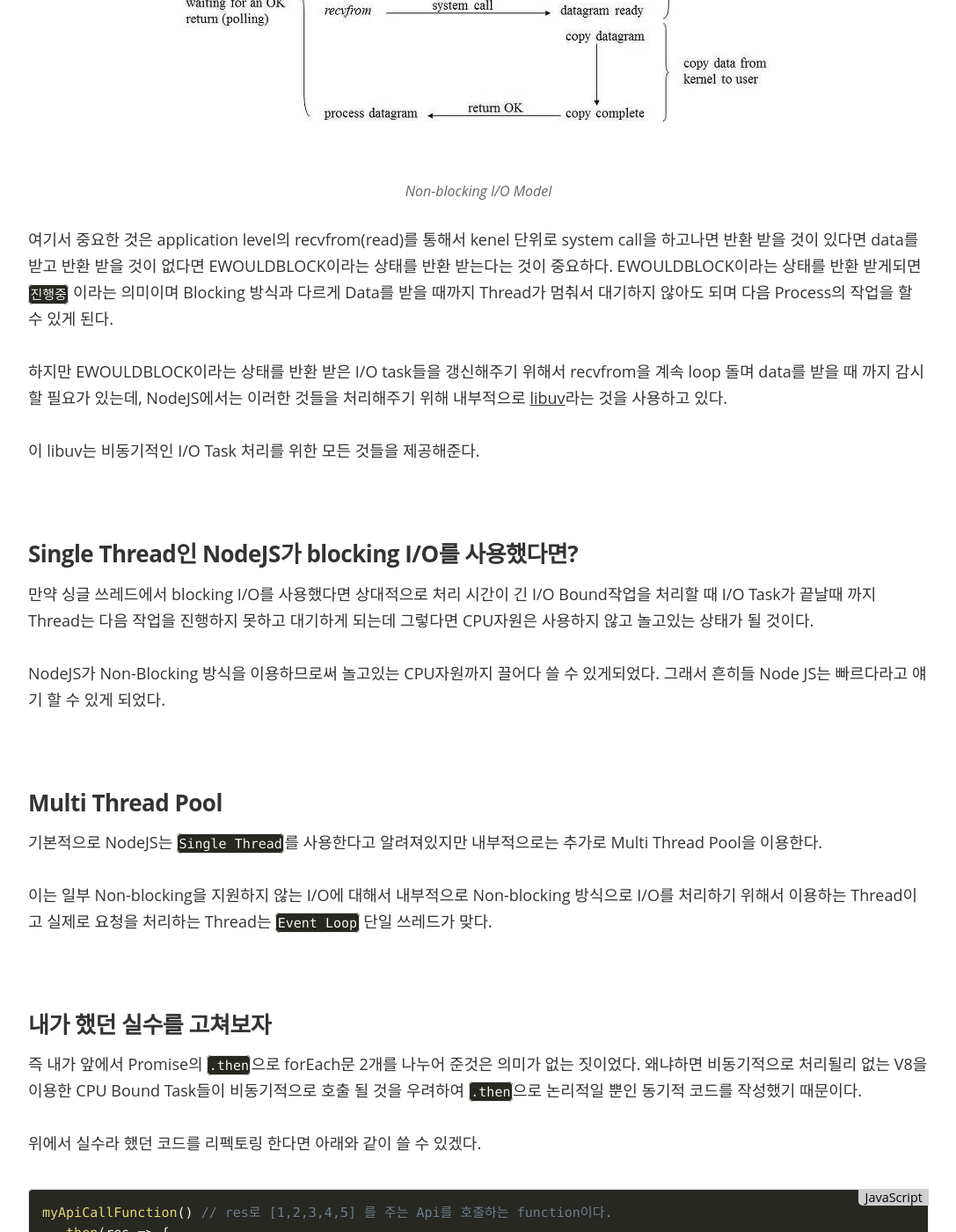
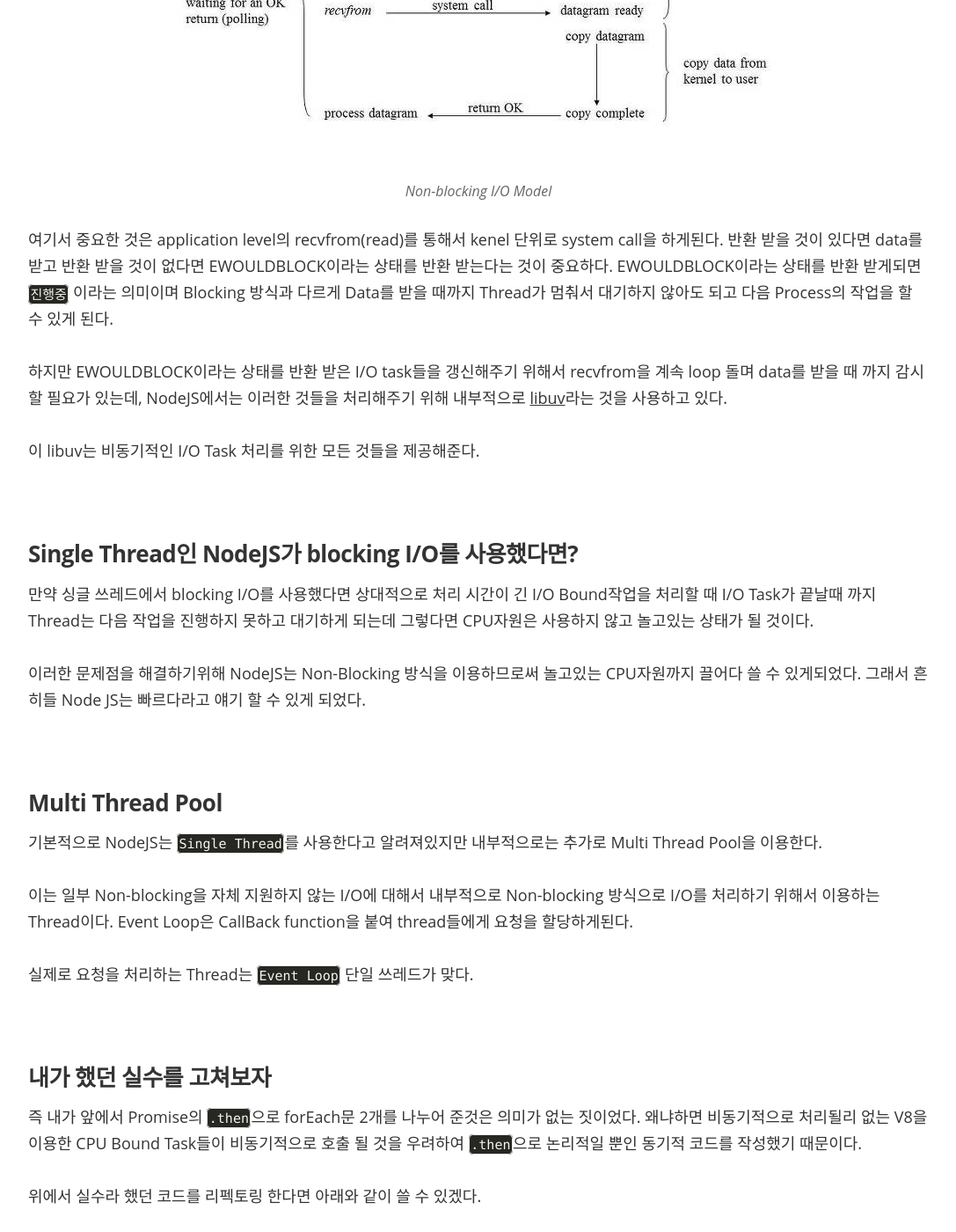
Before and after one commit to qkraudghgh/qkraudghgh.github.io, a Jekyll site: the page built from _posts/2016-10-24-node-async.md, in a window 1280 px wide and 1400 px high, scrolled down 4713 px. Shown: the whole window at 88% size, without its empty margins (96-1183 px from the left). Built offline with Jekyll 4.4.1, drawn with Linux system fonts in a browser that asks for light colours; nearby versions of some CDN libraries; some web fonts are replaced; comment, search, counter and statistics services are not loaded; some of the changed text lies outside the part shown.

Commit message:
내용 보완

````diff
--- a/_posts/2016-10-24-node-async.md
+++ b/_posts/2016-10-24-node-async.md
@@ -31,7 +31,7 @@
 console.log("I'm Third!");
 ```
 
-이 예제는 NodeJs를 처음 접하면 접할 수 있는 당연히 접하게 되어있는 예제인데 console.log로 출력되는 문장을 차례대로 적어보면
+이 예제는 NodeJs를 처음 접하면 당연히 한번쯤 보게되어있는 예제인데 console.log로 출력되는 문장을 차례대로 적어보면
 
 ```javascript
 I'm First!
@@ -134,8 +134,10 @@
 
 ![Non-blocking I/O Model](/assets/images/non-blocking.jpg)
 
-여기서 중요한 것은 application level의 recvfrom(read)를 통해서 kenel 단위로 system call을 하고나면 반환 받을 것이 있다면 data를 받고 반환 받을 것이 없다면
-EWOULDBLOCK이라는 상태를 반환 받는다는 것이 중요하다. EWOULDBLOCK이라는 상태를 반환 받게되면 `진행중` 이라는 의미이며 Blocking 방식과 다르게 Data를 받을 때까지 Thread가 멈춰서 대기하지 않아도 되며 다음 Process의 작업을 할 수 있게 된다.
+여기서 중요한 것은 application level의 recvfrom(read)를 통해서 kenel 단위로 system call을 하게된다.
+반환 받을 것이 있다면 data를 받고 반환 받을 것이 없다면 EWOULDBLOCK이라는 상태를 반환 받는다는 것이 중요하다.
+EWOULDBLOCK이라는 상태를 반환 받게되면 `진행중` 이라는 의미이며 Blocking 방식과 다르게 Data를 받을 때까지 Thread가 멈춰서 대기하지 않아도 되고
+다음 Process의 작업을 할 수 있게 된다.
 
 하지만 EWOULDBLOCK이라는 상태를 반환 받은 I/O task들을 갱신해주기 위해서 recvfrom을 계속 loop 돌며 data를 받을 때 까지 감시할 필요가 있는데,
 NodeJS에서는 이러한 것들을 처리해주기 위해 내부적으로 [libuv](https://github.com/libuv/libuv)라는 것을 사용하고 있다.
@@ -147,13 +149,15 @@
 만약 싱글 쓰레드에서 blocking I/O를 사용했다면 상대적으로 처리 시간이 긴 I/O Bound작업을 처리할 때 I/O Task가 끝날때 까지 Thread는 다음 작업을 진행하지 못하고
 대기하게 되는데 그렇다면 CPU자원은 사용하지 않고 놀고있는 상태가 될 것이다.
 
-NodeJS가 Non-Blocking 방식을 이용하므로써 놀고있는 CPU자원까지 끌어다 쓸 수 있게되었다. 그래서 흔히들 Node JS는 빠르다라고 얘기 할 수 있게 되었다.
+이러한 문제점을 해결하기위해 NodeJS는 Non-Blocking 방식을 이용하므로써 놀고있는 CPU자원까지 끌어다 쓸 수 있게되었다. 그래서 흔히들 Node JS는 빠르다라고 얘기 할 수 있게 되었다.
 
 # Multi Thread Pool
 기본적으로 NodeJS는 `Single Thread`를 사용한다고 알려져있지만 내부적으로는 추가로 Multi Thread Pool을 이용한다.
 
-이는 일부 Non-blocking을 지원하지 않는 I/O에 대해서 내부적으로 Non-blocking 방식으로 I/O를 처리하기 위해서 이용하는 Thread이고 실제로 요청을 처리하는
-Thread는 `Event Loop` 단일 쓰레드가 맞다.
+이는 일부 Non-blocking을 자체 지원하지 않는 I/O에 대해서 내부적으로 Non-blocking 방식으로 I/O를 처리하기 위해서 이용하는 Thread이다.
+Event Loop은 CallBack function을 붙여 thread들에게 요청을 할당하게된다.
+
+실제로 요청을 처리하는 Thread는 `Event Loop` 단일 쓰레드가 맞다.
 
 # 내가 했던 실수를 고쳐보자
 
@@ -188,6 +192,16 @@
 
 우리는 이것을 `CallBack Hell`이라고 부른다.
 
+# TL:DR
+
+결론적으로 NodeJS는 코드를 순차적으로 읽어가며 `CPU Bound task`를 만나면 V8 엔진을 통해 바로 값을 계산하고,
+`I/O Bound task`를 만나면 Event Queue에 등록하며 Event Loop에 의해 요청이 처리된다.
+
+이때 `I/O Bound task`의 요청은 언제 끝날지 알 수 없으며 다만 끝나면 무조건 호출되는 `CallBack Function`이 있다.
+
+Node Js는 `비동기적이다`라는 말은 I/O Bound Task의 요청을 던져두고 다른 작업 혹은 요청을 하다가.
+요청이 처리되면 `나도 모르는 시점`에 결과가 callback으로 호출되는 점을 두고 말하는 것이라고 할 수 있겠다.
+
 # 마치며
 
 나는 이 글을 쓰면서 나와 같은 실수를 했던 사람이 좀더 정확하고 자세하게 Node JS의 비동기에대해 알아가길 원했다. 다만 글을 쓰면서 내가 생각했던 것 보다 내가 모르고 있는게 많았고 그것을 깊게 공부하면서 초보에게 이해하기 쉽게 얘기하고 싶다는 목표를 달성하지 못한게 아닌가 싶기도 하다.
````
